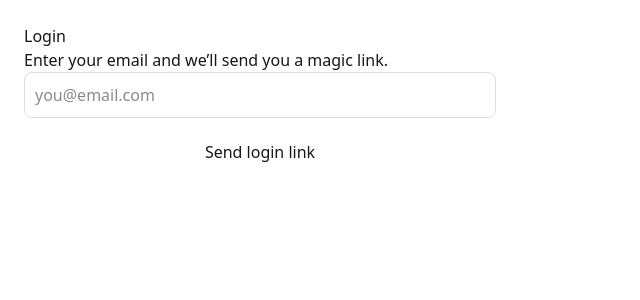
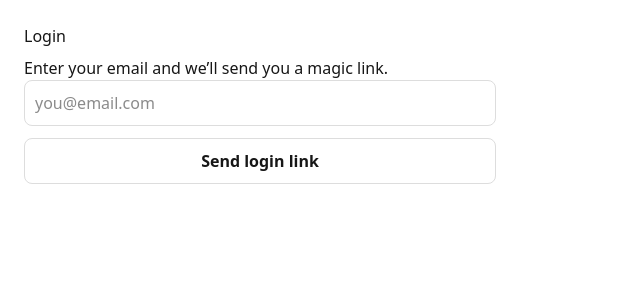
Before and after one commit to hyunbumkim14-commits/sports-betting-tracker, a Next.js app: page /login in a window 1280 px wide. Shown: the top 300 px of the page, without its empty margins (0-640 px from the left). Built offline with nearby package versions, Linux system fonts and the light colour scheme; no server answers.

Commit message:
Fix magic link redirect for production

```diff
--- a/app/login/page.tsx
+++ b/app/login/page.tsx
@@ -1,68 +1,191 @@
 "use client";
 
 import { useEffect, useState } from "react";
+import { useRouter } from "next/navigation";
 import { supabase } from "../../lib/supabase";
 
 export default function LoginPage() {
+  const router = useRouter();
+
   const [email, setEmail] = useState("");
   const [sessionEmail, setSessionEmail] = useState<string | null>(null);
 
+  const [sending, setSending] = useState(false);
+  const [sentTo, setSentTo] = useState<string | null>(null);
+  const [errorMsg, setErrorMsg] = useState<string | null>(null);
+
   useEffect(() => {
-    supabase.auth.getSession().then(({ data }) => {
-      setSessionEmail(data.session?.user?.email ?? null);
+    let alive = true;
+
+    async function init() {
+      const { data } = await supabase.auth.getSession();
+      if (!alive) return;
+
+      const currentEmail = data.session?.user?.email ?? null;
+      setSessionEmail(currentEmail);
+
+      // If already logged in, send them to dashboard
+      if (data.session) router.replace("/");
+    }
+
+    init();
+
+    const { data: sub } = supabase.auth.onAuthStateChange((_event, s) => {
+      const e = s?.user?.email ?? null;
+      setSessionEmail(e);
+
+      if (s) router.replace("/");
     });
 
-    const { data: sub } = supabase.auth.onAuthStateChange((_event, s) => {
-      setSessionEmail(s?.user?.email ?? null);
+    return () => {
+      alive = false;
+      sub.subscription.unsubscribe();
+    };
+  }, [router]);
+
+  async function sendLink() {
+    setErrorMsg(null);
+    setSentTo(null);
+
+    const trimmed = email.trim();
+    if (!trimmed) {
+      setErrorMsg("Please enter an email address.");
+      return;
+    }
+
+    setSending(true);
+
+    // ✅ Works on localhost AND on Vercel:
+    // - On Vercel: https://sports-betting-tracker-iota.vercel.app
+    // - On localhost: http://localhost:3000
+    const redirectTo =
+      (process.env.NEXT_PUBLIC_SITE_URL?.trim() ||
+        (typeof window !== "undefined" ? window.location.origin : "")) +
+      "/auth/callback";
+
+    const { error } = await supabase.auth.signInWithOtp({
+      email: trimmed,
+      options: {
+        emailRedirectTo: redirectTo,
+      },
     });
 
-    return () => sub.subscription.unsubscribe();
-  }, []);
+    setSending(false);
 
-  async function sendLink() {
-    const { error } = await supabase.auth.signInWithOtp({
-  email,
-  options: {
-    emailRedirectTo: "http://localhost:3000/auth/callback",
-  },
-});
-    if (error) alert(error.message);
-    else alert("Check your email for the login link.");
+    if (error) {
+      setErrorMsg(error.message);
+      return;
+    }
+
+    setSentTo(trimmed);
   }
 
   async function logout() {
+    setErrorMsg(null);
     await supabase.auth.signOut();
+    setSessionEmail(null);
   }
 
   return (
     <div style={{ padding: 24, fontFamily: "system-ui", maxWidth: 520 }}>
-      <h1>Login</h1>
+      <h1 style={{ marginTop: 0 }}>Login</h1>
 
       {sessionEmail ? (
         <>
           <p>
             ✅ Logged in as <b>{sessionEmail}</b>
           </p>
-          <p>
-            Next: go to <a href="/new">/new</a> to add a bet, or <a href="/">/</a> for dashboard.
-          </p>
-          <button onClick={logout} style={{ marginTop: 12, padding: 10 }}>
-            Logout
-          </button>
+
+          <div style={{ display: "flex", gap: 10, flexWrap: "wrap" }}>
+            <button
+              onClick={() => router.push("/")}
+              style={{
+                padding: 10,
+                borderRadius: 8,
+                border: "1px solid #ddd",
+                background: "white",
+                cursor: "pointer",
+              }}
+            >
+              Go to Dashboard
+            </button>
+
+            <button
+              onClick={() => router.push("/new")}
+              style={{
+                padding: 10,
+                borderRadius: 8,
+                border: "1px solid #ddd",
+                background: "white",
+                cursor: "pointer",
+              }}
+            >
+              + New Bet
+            </button>
+
+            <button
+              onClick={logout}
+              style={{
+                padding: 10,
+                borderRadius: 8,
+                border: "1px solid #ddd",
+                background: "white",
+                cursor: "pointer",
+              }}
+            >
+              Log out
+            </button>
+          </div>
         </>
       ) : (
         <>
-          <p>Enter your email and we’ll send you a magic link.</p>
+          <p style={{ marginTop: 8 }}>
+            Enter your email and we’ll send you a magic link.
+          </p>
+
           <input
             value={email}
             onChange={(e) => setEmail(e.target.value)}
             placeholder="you@email.com"
-            style={{ width: "100%", padding: 10, border: "1px solid #ddd", borderRadius: 8 }}
+            style={{
+              width: "100%",
+              padding: 10,
+              border: "1px solid #ddd",
+              borderRadius: 8,
+            }}
             autoCapitalize="none"
+            autoCorrect="off"
+            inputMode="email"
           />
-          <button onClick={sendLink} style={{ marginTop: 12, padding: 10, width: "100%" }}>
-            Send login link
+
+          <button
+            onClick={sendLink}
+            disabled={sending}
+            style={{
+              marginTop: 12,
+              padding: 10,
+              width: "100%",
+              borderRadius: 8,
+              border: "1px solid #ddd",
+              background: sending ? "#f5f5f5" : "white",
+              cursor: sending ? "not-allowed" : "pointer",
+              fontWeight: 700,
+            }}
+          >
+            {sending ? "Sending…" : sentTo ? "Resend login link" : "Send login link"}
           </button>
+
+          {sentTo && (
+            <div style={{ marginTop: 12, padding: 12, border: "1px solid #eee", borderRadius: 10 }}>
+              ✅ Sent a login link to <b>{sentTo}</b>. Check your inbox (and spam).
+            </div>
+          )}
+
+          {errorMsg && (
+            <div style={{ marginTop: 12, padding: 12, border: "1px solid #ffd6d6", borderRadius: 10 }}>
+              <b>Error:</b> {errorMsg}
+            </div>
+          )}
         </>
       )}
     </div>
```
